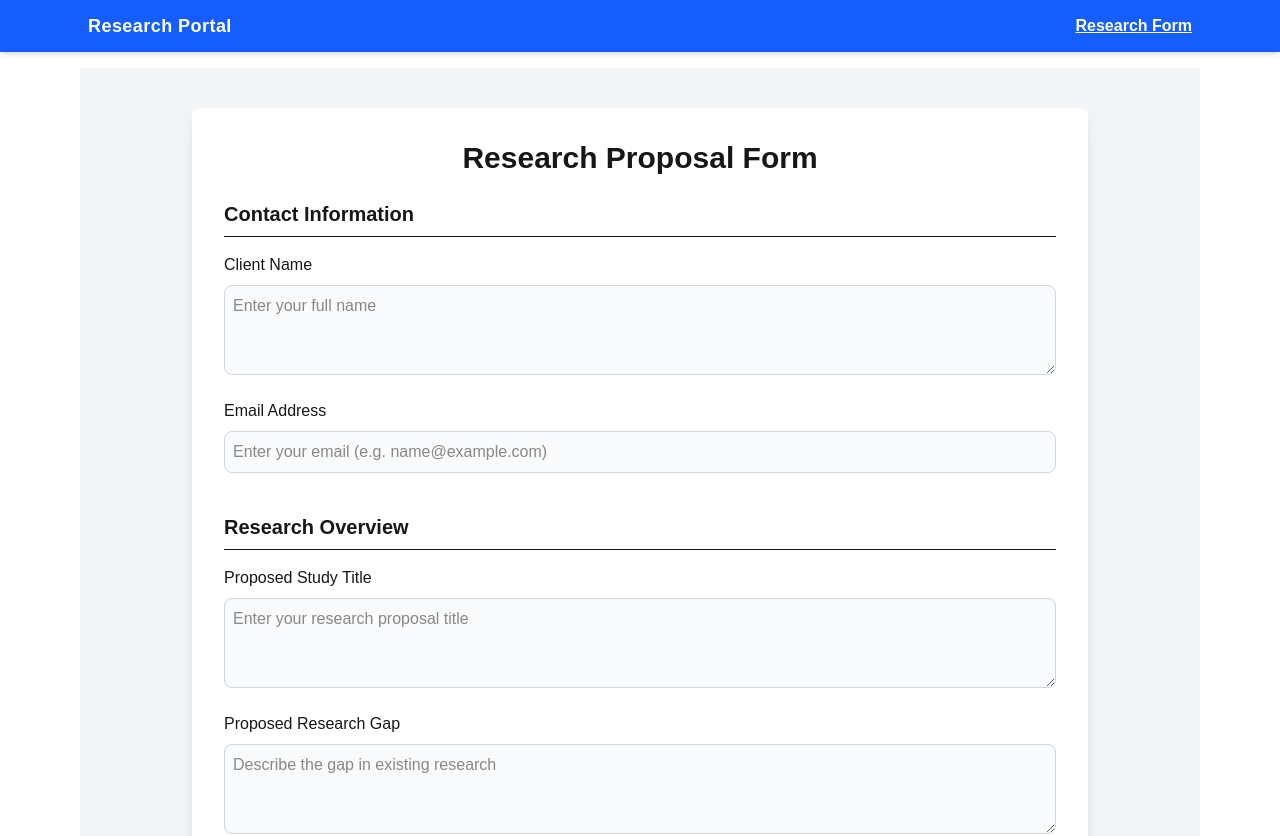
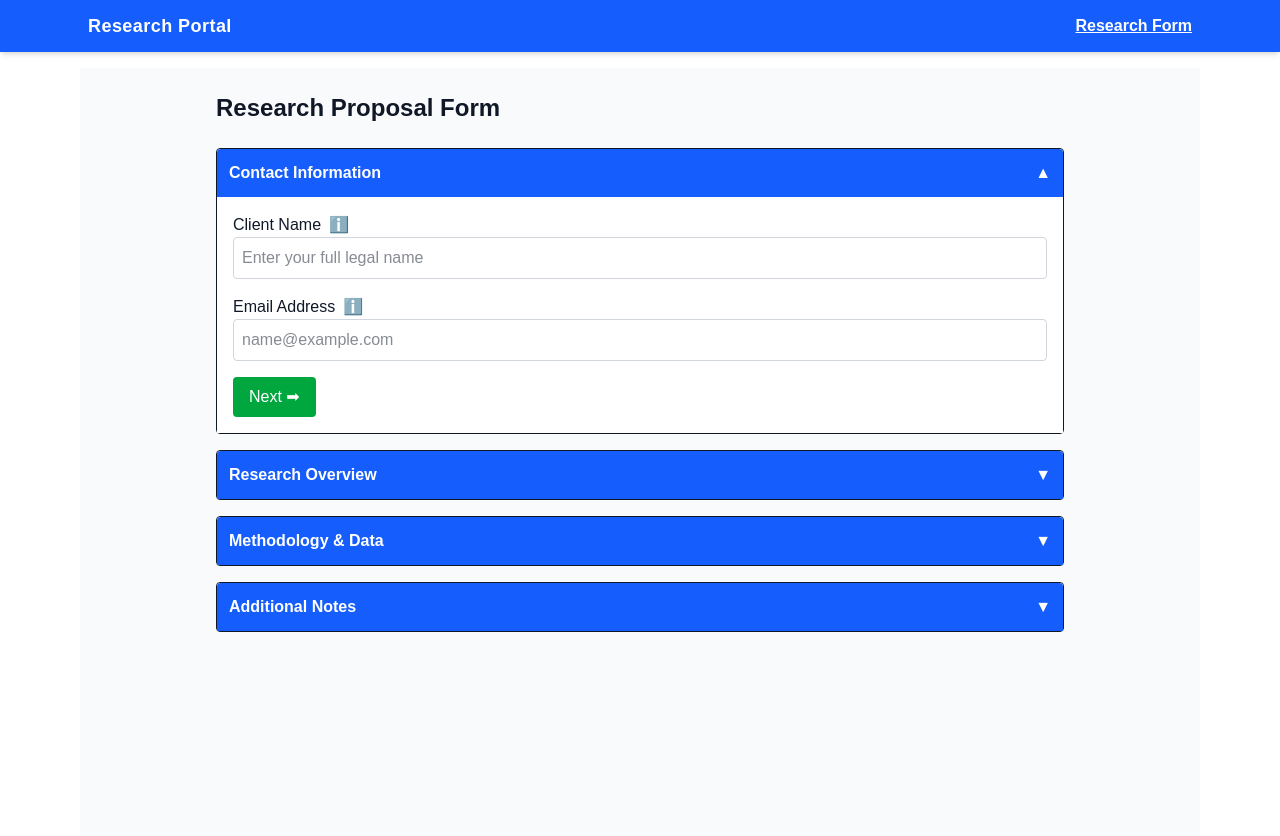
Before and after one commit to newto-mwangi/TheGear, a Next.js app: page /form in a window 1280 px wide. Shown: the top 836 px of the page. Built offline with nearby package versions, Linux system fonts and the light colour scheme; no server answers.

Commit message:
Update page.tsx

```diff
--- a/app/form/page.tsx
+++ b/app/form/page.tsx
@@ -1,143 +1,184 @@
 'use client'
+import { useState, useRef } from 'react'
+import { createClient } from '@supabase/supabase-js'
+import { generatePdf } from '../utils/generatePdf'
 
-import { useForm } from 'react-hook-form'
-import { generatePdf } from '../utils/generatePdf'
-import { supabase } from '../lib/supabase'
-import { useState, useRef } from 'react'
+const supabase = createClient(
+  process.env.NEXT_PUBLIC_SUPABASE_URL!,
+  process.env.NEXT_PUBLIC_SUPABASE_ANON_KEY!
+)
 
-const fields = [
-  { section: 'Contact Information', items: [
-    { label: 'Client Name', name: 'client_name', placeholder: 'Enter your full name' },
-    { label: 'Email Address', name: 'email', placeholder: 'Enter your email (e.g. name@example.com)', type: 'email' },
-  ]},
-  { section: 'Research Overview', items: [
-    { label: 'Proposed Study Title', name: 'proposed_study_title', placeholder: 'Enter your research proposal title' },
-    { label: 'Proposed Research Gap', name: 'proposed_research_gap', placeholder: 'Describe the gap in existing research' },
-    { label: 'Proposed Research Problem', name: 'proposed_research_problem', placeholder: 'State the problem you want to solve' },
-    { label: 'Proposed Research Purpose', name: 'proposed_research_purpose', placeholder: 'State the main purpose of the study' },
-    { label: 'Research Questions and Hypotheses', name: 'research_questions_and_hypotheses', placeholder: 'List your main research questions and hypotheses' },
-    { label: 'Theoretical or Conceptual Framework', name: 'theoretical_or_conceptual_framework', placeholder: 'Name and describe the theory or framework guiding your study' },
-  ]},
-  { section: 'Methodology & Data', items: [
-    { label: 'Methodology', name: 'methodology', placeholder: 'Describe your chosen methodology (qualitative, quantitative, etc.)' },
-    { label: 'Design', name: 'design', placeholder: 'Explain the research design (e.g., case study, experimental design)' },
-    { label: 'Data Sources', name: 'data_sources', placeholder: 'Specify the data sources you will use' },
-    { label: 'Data Collection Procedure', name: 'data_collection_procedure', placeholder: 'Explain how and where you will collect data' },
-    { label: 'Data Analysis', name: 'data_analysis', placeholder: 'Describe your planned data analysis methods' },
-  ]},
-  { section: 'Additional Notes', items: [
-    { label: 'Client Notes', name: 'client_notes', placeholder: 'Any extra notes or comments' },
-  ]}
+const sections = [
+  {
+    title: 'Contact Information',
+    fields: [
+      { label: 'Client Name', name: 'client_name', placeholder: 'Enter your full legal name', tooltip: 'Your full legal name as it should appear in the research proposal.' },
+      { label: 'Email Address', name: 'email', type: 'email', placeholder: 'name@example.com', tooltip: 'We will use this email to contact you about your proposal.' }
+    ]
+  },
+  {
+    title: 'Research Overview',
+    fields: [
+      { label: 'Proposed Study Title', name: 'proposed_study_title', placeholder: 'Enter the title of your proposed study', tooltip: 'Provide a concise and descriptive title for your study.' },
+      { label: 'Proposed Research Gap', name: 'proposed_research_gap', placeholder: 'Describe the research gap you aim to address', tooltip: 'Identify missing, outdated, or inconsistent findings in existing research that your study will address.' },
+      { label: 'Significance', name: 'significance', placeholder: 'Explain why your study matters', tooltip: 'Describe the importance of your research and its potential contributions to knowledge or practice.' },
+      { label: 'Proposed Research Problem', name: 'proposed_research_problem', placeholder: 'State the problem your research will address', tooltip: 'Clearly define the specific problem or challenge your research will tackle.' },
+      { label: 'Proposed Research Purpose', name: 'proposed_research_purpose', placeholder: 'State the main purpose of your research', tooltip: 'Explain the overall aim or objective of your study.' },
+      { label: 'Research Questions and Hypotheses', name: 'research_questions_and_hypotheses', placeholder: 'List your main research questions or hypotheses', tooltip: 'Provide the specific research questions or hypotheses your study will investigate.' },
+      { label: 'Theoretical or Conceptual Framework', name: 'theoretical_or_conceptual_framework', placeholder: 'Describe the framework guiding your research', tooltip: 'Outline the theory or concept that forms the foundation of your study.' }
+    ]
+  },
+  {
+    title: 'Methodology & Data',
+    fields: [
+      { label: 'Methodology', name: 'methodology', placeholder: 'Describe your research methodology', tooltip: 'Explain the overall approach or research strategy you will use (e.g., qualitative, quantitative, mixed methods).' },
+      { label: 'Design', name: 'design', placeholder: 'Describe your study design', tooltip: 'Detail the structure or plan of your study, such as experimental, survey, or case study.' },
+      { label: 'Data Sources', name: 'data_sources', placeholder: 'List your data sources', tooltip: 'Identify the primary and secondary data sources for your research.' },
+      { label: 'Data Collection Procedure', name: 'data_collection_procedure', placeholder: 'Describe how you will collect your data', tooltip: 'Explain the step-by-step process you will use to gather data.' },
+      { label: 'Data Analysis', name: 'data_analysis', placeholder: 'Describe how you will analyze your data', tooltip: 'Outline the techniques or methods you will use to interpret your data.' }
+    ]
+  },
+  {
+    title: 'Additional Notes',
+    fields: [
+      { label: 'Client Notes', name: 'client_notes', placeholder: 'Any additional notes or comments', tooltip: 'Include any extra information, clarifications, or requests related to your proposal.' }
+    ]
+  }
 ]
 
-export default function FormPage() {
-  const { register, handleSubmit, reset, formState: { errors } } = useForm()
-  const [submittedData, setSubmittedData] = useState<Record<string, string> | null>(null)
+export default function Home() {
+  const [formData, setFormData] = useState<Record<string, string>>({})
   const [loading, setLoading] = useState(false)
-  const [successMessage, setSuccessMessage] = useState<string | null>(null)
+  const [success, setSuccess] = useState(false)
+  const [openSections, setOpenSections] = useState<string[]>([sections[0].title])
+  const sectionRefs = useRef<(HTMLDivElement | null)[]>([])
 
-  const topRef = useRef<HTMLDivElement | null>(null)
-
-  const onSubmit = async (data: Record<string, string>) => {
-    setLoading(true)
-    setSuccessMessage(null)
-
-    const { error } = await supabase.from('proposals').insert([data])
-
-    // Scroll to top to show message
-    if (topRef.current) {
-      topRef.current.scrollIntoView({ behavior: 'smooth' })
+  const toggleSection = (title: string) => {
+    setOpenSections(prev =>
+      prev.includes(title) ? prev.filter(s => s !== title) : [...prev, title]
+    )
   }
 
-    if (error) {
-      console.error('Supabase insert error:', error)
-      setSuccessMessage('❌ Failed to save. Please try again.')
+  const handleChange = (e: React.ChangeEvent<HTMLInputElement | HTMLTextAreaElement>) => {
+    setFormData({ ...formData, [e.target.name]: e.target.value })
+  }
+
+  const goToNextSection = (index: number) => {
+    const current = sections[index]
+    const allFilled = current.fields.every(f => formData[f.name]?.trim())
+    if (!allFilled) {
+      alert('Please fill all fields in this section before continuing.')
+      return
+    }
+
+    const next = sections[index + 1]
+    if (next) {
+      setOpenSections(prev => [...prev.filter(s => s !== current.title), next.title])
+      sectionRefs.current[index + 1]?.scrollIntoView({ behavior: 'smooth', block: 'start' })
+    }
+  }
+
+  const handleSubmit = async (e: React.FormEvent) => {
+    e.preventDefault()
+    setLoading(true)
+    setSuccess(false)
+
+    const { error } = await supabase.from('research_proposals').insert([formData])
+    setLoading(false)
+
+    if (!error) {
+      setSuccess(true)
+      generatePdf(formData)
+      setFormData({})
+      setOpenSections([sections[0].title]) // reset form view
     } else {
-      setSuccessMessage('✅ Proposal saved successfully!')
-      setSubmittedData(data)
-      reset()
+      console.error(error)
     }
-    setLoading(false)
   }
 
   return (
-    <div className="bg-gray-100 min-h-screen py-10">
-      <div className="max-w-4xl mx-auto bg-white p-8 rounded-lg shadow-lg">
+    <div className="min-h-screen bg-gray-50 text-gray-900">
+      <div className="max-w-4xl mx-auto p-6">
+        <h1 className="text-2xl font-bold mb-6">Research Proposal Form</h1>
+        <form onSubmit={handleSubmit} className="space-y-4">
+          {sections.map((section, idx) => (
+            <div
+              key={section.title}
+              ref={el => { sectionRefs.current[idx] = el; }}
+              className="border rounded"
+            >
+              <button
+                type="button"
+                onClick={() => toggleSection(section.title)}
+                className="w-full flex justify-between items-center p-3 bg-blue-600 text-white font-semibold rounded-t hover:bg-blue-700"
+              >
+                {section.title}
+                <span>{openSections.includes(section.title) ? '▲' : '▼'}</span>
+              </button>
 
-        {/* Scroll target for messages */}
-        <div ref={topRef}></div>
-
-        <h1 className="text-3xl font-bold mb-6 text-center">Research Proposal Form</h1>
-
-        {successMessage && (
-          <div
-            className={`mb-6 p-3 rounded-md text-white text-center ${
-              successMessage.startsWith('✅') ? 'bg-green-600' : 'bg-red-600'
-            }`}
-          >
-            {successMessage}
-          </div>
+              {openSections.includes(section.title) && (
+                <div className="p-4 space-y-4 bg-white">
+                  {section.fields.map((field) => (
+                    <div key={field.name}>
+                      <label className="flex items-center font-medium relative group">
+                        {field.label}
+                        {field.tooltip && (
+                          <span className="ml-2 text-blue-600 cursor-pointer relative">
+                            ℹ️
+                            <span className="absolute left-0 top-6 w-64 p-2 bg-gray-800 text-white text-xs rounded shadow-lg opacity-0 group-hover:opacity-100 transition-opacity duration-200 z-10">
+                              {field.tooltip}
+                            </span>
+                          </span>
                         )}
-
-        <form onSubmit={handleSubmit(onSubmit)} className="space-y-10">
-          {fields.map((section) => (
-            <div key={section.section}>
-              <h2 className="text-xl font-semibold border-b pb-2 mb-4">{section.section}</h2>
-              <div className="grid grid-cols-1 md:grid-cols-2 gap-6">
-                {section.items.map((field) => (
-                  <div key={field.name} className="flex flex-col space-y-2 md:col-span-2">
-                    <label className="font-medium">{field.label}</label>
-
-                    {field.type === 'email' ? (
-                      <>
+                      </label>
+                      {field.type === 'email' || field.type === 'text' || !field.type ? (
                         <input
-                          type="email"
+                          type={field.type || 'text'}
+                          name={field.name}
+                          value={formData[field.name] || ''}
+                          onChange={handleChange}
+                          required
                           placeholder={field.placeholder}
-                          {...register(field.name, { required: `${field.label} is required` })}
-                          className="w-full border border-gray-300 p-2 rounded-lg bg-gray-50 focus:outline-none focus:ring-2 focus:ring-blue-400"
+                          className="w-full p-2 border border-gray-300 rounded focus:ring focus:ring-blue-200"
                         />
-                        {errors[field.name] && (
-                          <p className="text-red-500 text-sm">{errors[field.name]?.message as string}</p>
-                        )}
-                      </>
                       ) : (
-                      <>
                         <textarea
+                          name={field.name}
+                          value={formData[field.name] || ''}
+                          onChange={handleChange}
+                          required
                           placeholder={field.placeholder}
-                          {...register(field.name, { required: `${field.label} is required` })}
-                          rows={3}
-                          className="w-full border border-gray-300 p-2 rounded-lg bg-gray-50 focus:outline-none focus:ring-2 focus:ring-blue-400 resize-y"
+                          className="w-full p-2 border border-gray-300 rounded focus:ring focus:ring-blue-200"
                         />
-                        {errors[field.name] && (
-                          <p className="text-red-500 text-sm">{errors[field.name]?.message as string}</p>
-                        )}
-                      </>
                       )}
                     </div>
                   ))}
-              </div>
-            </div>
-          ))}
-
-          <div className="flex flex-col md:flex-row gap-4">
+                  {idx < sections.length - 1 ? (
+                    <button
+                      type="button"
+                      onClick={() => goToNextSection(idx)}
+                      className="bg-green-600 text-white px-4 py-2 rounded hover:bg-green-700"
+                    >
+                      Next ➡
+                    </button>
+                  ) : (
                     <button
                       type="submit"
                       disabled={loading}
-              className="flex-1 bg-blue-600 hover:bg-blue-700 text-white px-4 py-2 rounded-lg transition-colors duration-200"
+                      className="bg-blue-600 text-white px-4 py-2 rounded hover:bg-blue-700 disabled:opacity-50"
                     >
-              {loading ? 'Submitting...' : 'Submit'}
-            </button>
-
-            {submittedData && (
-              <button
-                type="button"
-                onClick={() => generatePdf(submittedData)}
-                className="flex-1 bg-green-600 hover:bg-green-700 text-white px-4 py-2 rounded-lg transition-colors duration-200"
-              >
-                Download PDF
+                      {loading ? 'Saving...' : 'Submit & Download PDF'}
                     </button>
                   )}
                 </div>
+              )}
+            </div>
+          ))}
+          {success && (
+            <p className="text-green-600 font-medium mt-4">
+              ✅ Your proposal has been saved and downloaded as PDF!
+            </p>
+          )}
         </form>
       </div>
     </div>
```
Lines whose indentation alone changed are shown as unchanged.
